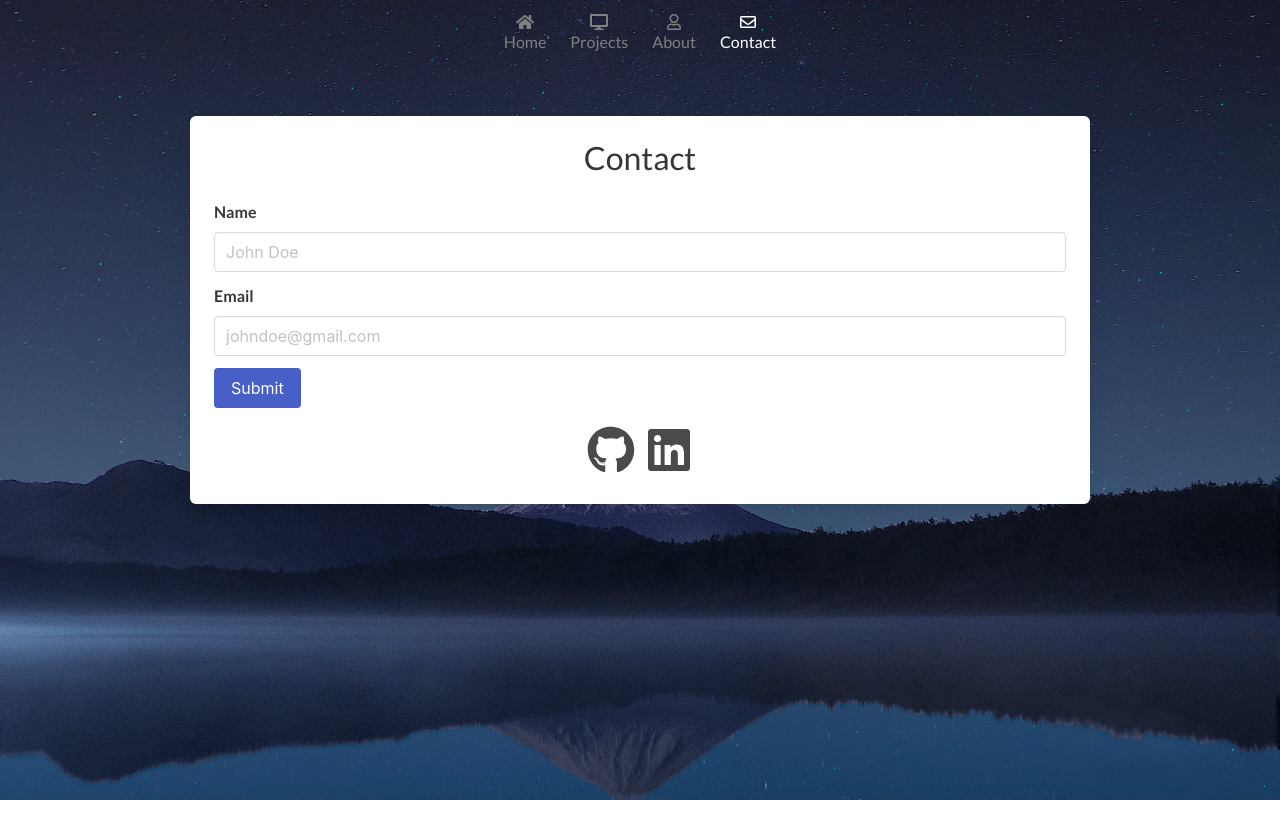
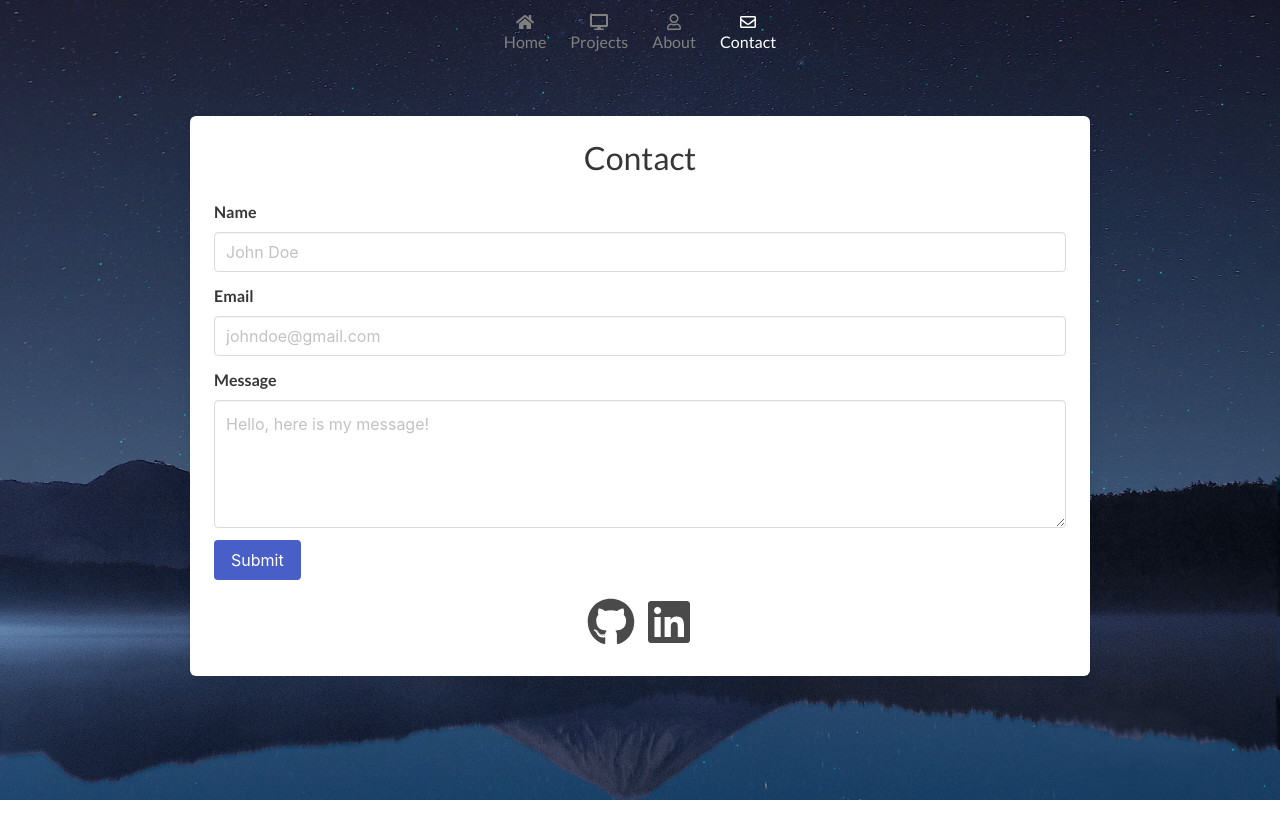
Before and after one commit to nsay/portfolio3, a plain HTML site: page content/contact.html in a window 1280 px wide. Drawn offline with nearby package versions, Linux system fonts and the light colour scheme.

Commit message:
Added contact form textarea

```diff
--- a/content/contact.html
+++ b/content/contact.html
@@ -57,8 +57,14 @@
                         </div>
                     </div>
                     <div class="field">
+                        <label class="label">Message</label>
                         <div class="control">
-                            <input class="button is-link" type="submit" value="Submit">
+                            <textarea class="textarea" name="textarea" placeholder="Hello, here is my message!"></textarea>
+                        </div>
+                    </div>
+                    <div class="field">
+                        <div class="control">
+                            <input class="button is-link" type="submit" value="Submit" name="submit">
                         </div>
                     </div>
                     <p class="has-text-centered" style="margin-top: 30px;">
```
